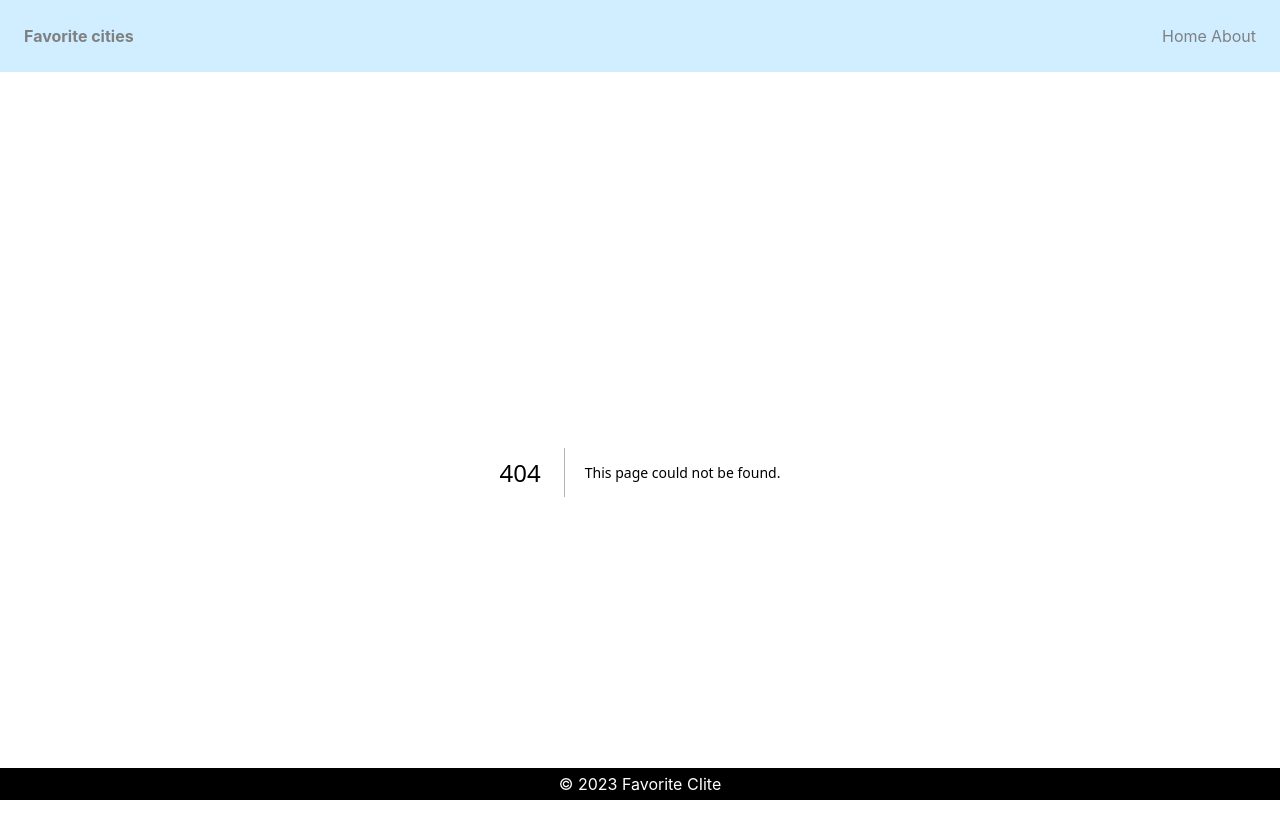
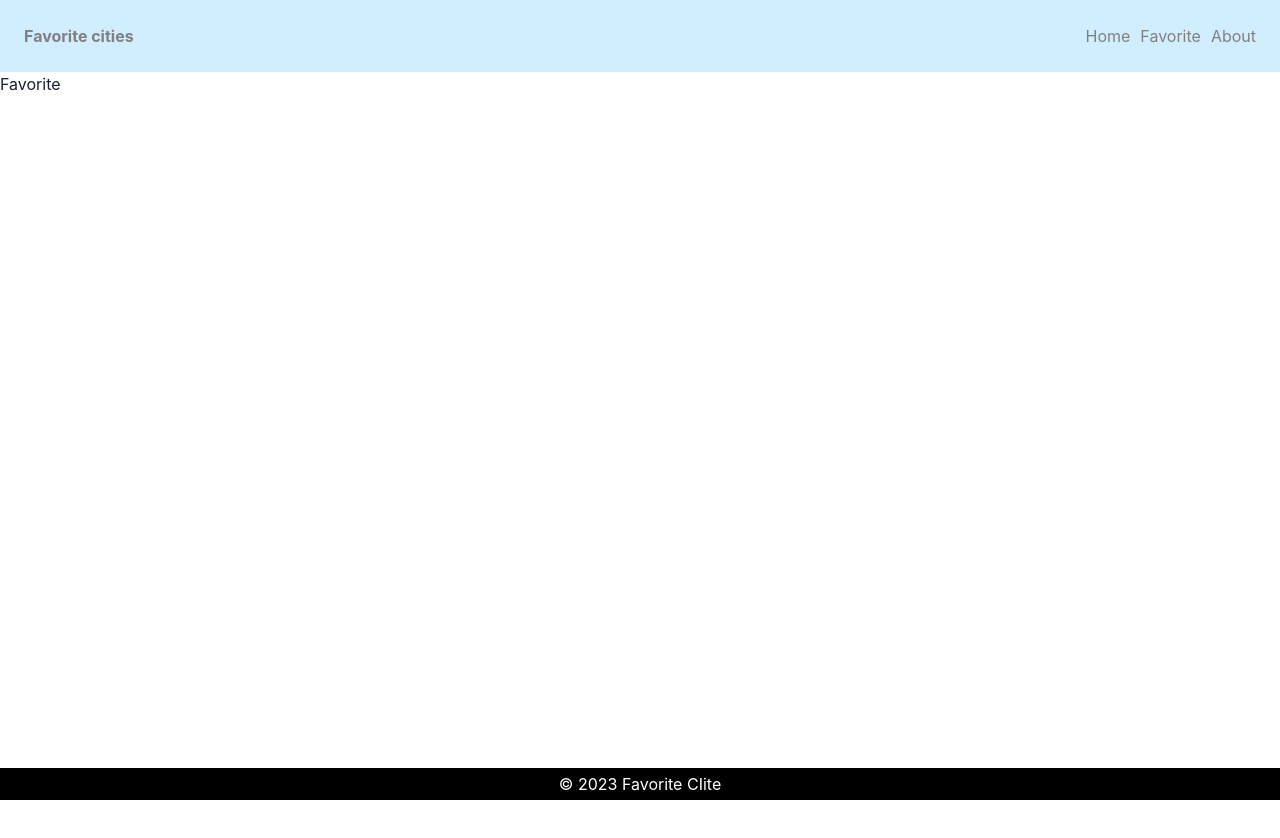
Before and after one commit to LeQu4ck/favorite-cities, a Next.js app: page /favorite in a window 1280 px wide. Before the commit this address had no page. Shown: the top 838 px of the page. After the commit the page ends 800 px from the top, so only its background shows below. Built offline with nearby package versions, Linux system fonts and the light colour scheme.

Commit message:
Added favorite page

```diff
--- a/src/app/components/navbar.js
+++ b/src/app/components/navbar.js
@@ -1,7 +1,6 @@
 import { Box, Flex, Link, Button } from "@chakra-ui/react";
 
 export default function NavBar() {
-
   return (
     <Flex
       as="nav"
@@ -16,10 +15,13 @@ export default function NavBar() {
         Favorite cities
       </Link>
       <Box>
-        <Link href="/" marginLeft="4">
+        <Link href="/" marginLeft="10">
           Home
         </Link>
-        <Link href="/about" marginLeft="4">
+        <Link href="/favorite" marginLeft="10">
+          Favorite
+        </Link>
+        <Link href="/about" marginLeft="10">
           About
         </Link>
       </Box>
--- /dev/null
+++ b/src/app/favorite/page.js
@@ -0,0 +1,5 @@
+export default function Favorite(){
+    return (
+        <h1>Favorite</h1>
+    )
+}
```
